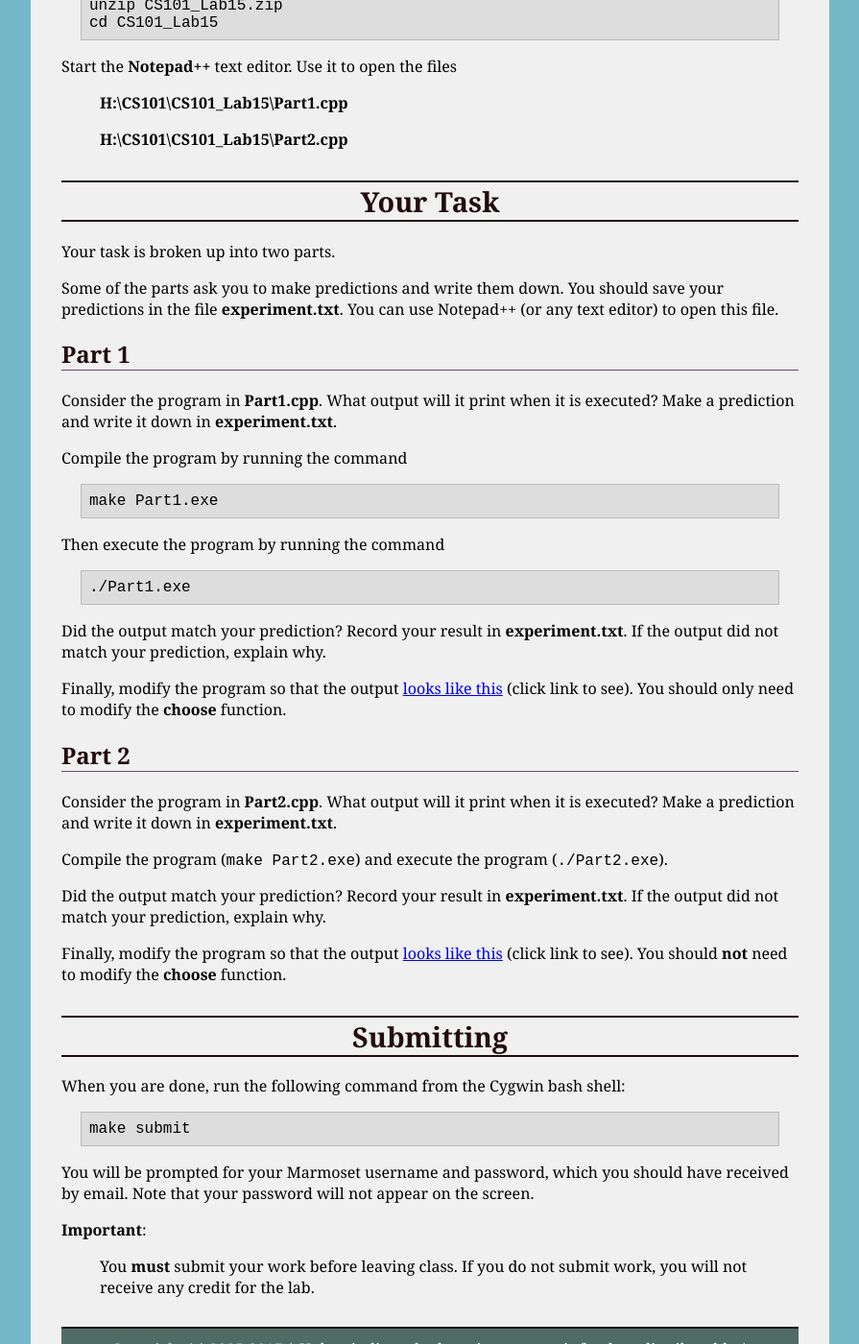
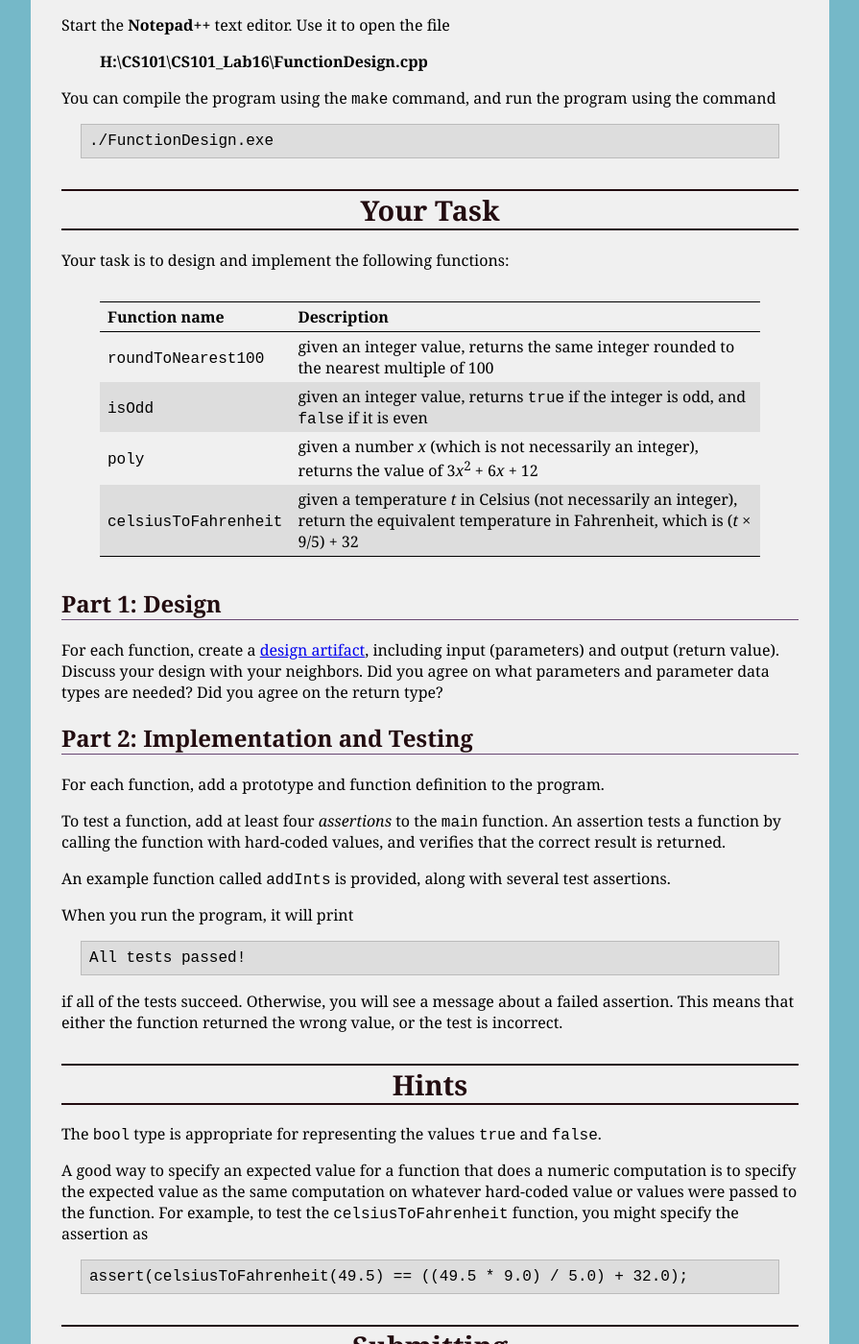
Before and after one commit to ycpcs/cs101-spring2017, a Jekyll site: the page built from labs/lab16.md, in a window 1280 px wide and 1400 px high, scrolled down 378 px. Shown: the whole window at 96% size, without its empty margins (192-1087 px from the left). Built offline with Jekyll 4.4.1, drawn with Linux system fonts in a browser that asks for light colours; some of the changed text lies outside the part shown.

Commit message:
lab 16 (function design activity)

```diff
--- a/labs/lab16.md
+++ b/labs/lab16.md
@@ -1,58 +1,65 @@
 ---
 layout: default
-title: "Lab 15: Functions Reading/Modifying Exercise"
+title: "Lab 16: Function Design"
 ---
 
 # Getting started
 
 As always, you may refer to [Lab 1](lab01.html) if you need a reminder about how to start the **Cygwin Terminal** or **Notepad++**.
 
-Begin by downloading [CS101\_Lab15.zip](CS101_Lab15.zip). Save the zip file in the **H:\\CS101** directory.
+Begin by downloading [CS101\_Lab16.zip](CS101_Lab16.zip). Save the zip file in the **H:\\CS101** directory.
 
 Start the **Cygwin Terminal** and run the following commands:
 
     cd h:
     cd CS101
-    unzip CS101_Lab15.zip
-    cd CS101_Lab15
+    unzip CS101_Lab16.zip
+    cd CS101_Lab16
 
-Start the **Notepad++** text editor. Use it to open the files
+Start the **Notepad++** text editor. Use it to open the file
 
-> **H:\\CS101\\CS101\_Lab15\\Part1.cpp**
+> **H:\\CS101\\CS101\_Lab16\\FunctionDesign.cpp**
 
-> **H:\\CS101\\CS101\_Lab15\\Part2.cpp**
+You can compile the program using the `make` command, and run the program using the command
+
+    ./FunctionDesign.exe
 
 # Your Task
 
-Your task is broken up into two parts.
+Your task is to design and implement the following functions:
 
-Some of the parts ask you to make predictions and write them down.  You should save your predictions in the file **experiment.txt**.  You can use Notepad++ (or any text editor) to open this file.
+> Function name | Description
+> ------------- | -----------
+> `roundToNearest100` | given an integer value, returns the same integer rounded to the nearest multiple of 100
+> `isOdd` | given an integer value, returns `true` if the integer is odd, and `false` if it is even
+> `poly` | given a number *x* (which is not necessarily an integer), returns the value of 3<i>x</i><sup>2</sup> + 6<i>x</i> + 12
+> `celsiusToFahrenheit` | given a temperature *t* in Celsius (not necessarily an integer), return the equivalent temperature in Fahrenheit, which is (*t* &times; 9/5) + 32
 
-## Part 1
+## Part 1: Design
 
-Consider the program in **Part1.cpp**.  What output will it print when it is executed?  Make a prediction and write it down in **experiment.txt**.
+For each function, create a [design artifact](../design-template.pdf), including input (parameters) and output (return value).  Discuss your design with your neighbors.  Did you agree on what parameters and parameter data types are needed?  Did you agree on the return type?
 
-Compile the program by running the command
+## Part 2: Implementation and Testing
 
-    make Part1.exe
+For each function, add a prototype and function definition to the program.
 
-Then execute the program by running the command
+To test a function, add at least four *assertions* to the `main` function.  An assertion tests a function by calling the function with hard-coded values, and verifies that the correct result is returned.
 
-    ./Part1.exe
+An example function called `addInts` is provided, along with several test assertions.
 
-Did the output match your prediction?  Record your result in **experiment.txt**.  If the output did not match your prediction, explain why.
+When you run the program, it will print
 
-Finally, modify the program so that the output [looks like this](lab15Part1Output.html) (click link to see).  You should only need to modify the **choose** function.
+    All tests passed!
 
-## Part 2
+if all of the tests succeed.  Otherwise, you will see a message about a failed assertion.  This means that either the function returned the wrong value, or the test is incorrect.
 
-Consider the program in **Part2.cpp**.  What output will it print when it is executed?  Make a prediction and write it down in **experiment.txt**.
+# Hints
 
-Compile the program (`make Part2.exe`) and execute the program (`./Part2.exe`).
+The `bool` type is appropriate for representing the values `true` and `false`.
 
-Did the output match your prediction?  Record your result in **experiment.txt**.  If the output did not match your prediction, explain why.
+A good way to specify an expected value for a function that does a numeric computation is to specify the expected value as the same computation on whatever hard-coded value or values were passed to the function. For example, to test the `celsiusToFahrenheit` function, you might specify the assertion as
 
-Finally, modify the program so that the output [looks like this](lab15Part2Output.html) (click link to see).  You should **not** need to modify the **choose** function.
+    assert(celsiusToFahrenheit(49.5) == ((49.5 * 9.0) / 5.0) + 32.0);
 
 # Submitting
 
@@ -61,7 +68,3 @@ When you are done, run the following command from the Cygwin bash shell:
     make submit
 
 You will be prompted for your Marmoset username and password, which you should have received by email. Note that your password will not appear on the screen.
-
-**Important**:
-
-> You **must** submit your work before leaving class. If you do not submit work, you will not receive any credit for the lab.
```
Also changed, not shown: labs/index.md (+1 -1 lines), 1 other file.
